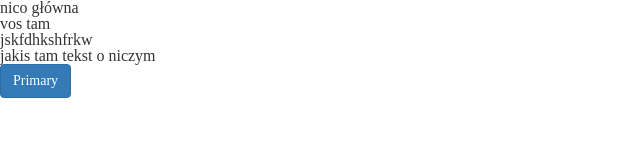
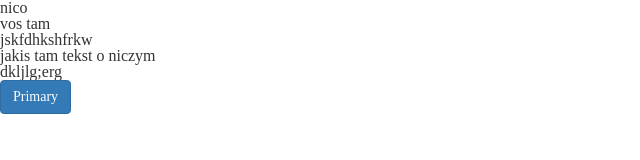
Before and after one commit to lpi80/nauka_gita, a plain HTML site: page index.html in a window 1280 px wide. Shown: the whole page, without its empty margins (0-640 px from the left). Drawn offline with nearby package versions, Linux system fonts and the light colour scheme; files that its build step writes are made by us from their sources.

Commit message:
Add p and h3

```diff
--- a/index.html
+++ b/index.html
@@ -8,10 +8,13 @@
 		<link rel="stylesheet" type="text/css" href="style.css">
 </head>
 	<body>
-		<h1>nico główna</h1>
+		<h1>nico </h1>
 		<h2>vos tam </h2>
 		<h3>jskfdhkshfrkw</h3>
 		<p> jakis tam tekst o niczym</p>
+		<p>
+			dkljlg;erg
+		</p>
 		<button type="button" class="btn btn-primary">Primary</button>
 	</body>
 </html>
```
